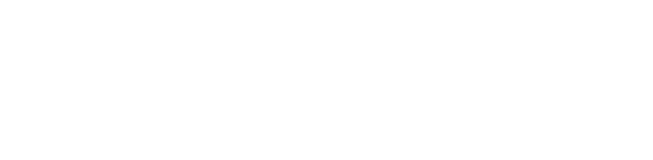
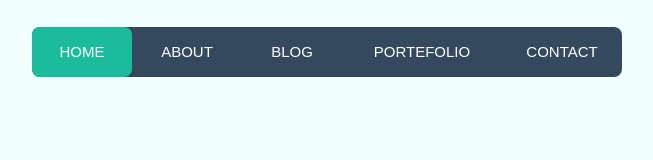
Before and after one commit to nobaross/Nobert_Wede, a plain HTML site: page index.html in a window 1280 px wide. Shown: the whole page, without its empty margins (313-966 px from the left). Drawn offline with Linux system fonts and the light colour scheme.

Commit message:
message345

```diff
--- a/index.html
+++ b/index.html
@@ -6,7 +6,15 @@
     <head>
         <link rel="stylesheet" href="styles.css">
     </head>
-    <body>
+    <body class="body">
+        <nav>
+            <a href="#">Home</a>
+            <a href="#">About</a>
+            <a href="#">Blog</a>
+            <a href="#">Portefolio</a>
+            <a href="#">Contact</a>
+            <div class="animation start-home"></div>
+        </nav>
 
     </body>
 </html>
--- a/styles.css
+++ b/styles.css
@@ -1,3 +1,103 @@
 .body{
     background-color:azure;
 }
+nav {
+	margin: 27px auto 0;
+
+	position: relative;
+	width: 590px;
+	height: 50px;
+	background-color: #34495e;
+	border-radius: 8px;
+	font-size: 0;
+}
+nav a {
+	line-height: 50px;
+	height: 100%;
+	font-size: 15px;
+	display: inline-block;
+	position: relative;
+	z-index: 1;
+	text-decoration: none;
+	text-transform: uppercase;
+	text-align: center;
+	color: white;
+	cursor: pointer;
+}
+nav .animation {
+	position: absolute;
+	height: 100%;
+	top: 0;
+	z-index: 0;
+	transition: all .5s ease 0s;
+	border-radius: 8px;
+}
+a:nth-child(1) {
+	width: 100px;
+}
+a:nth-child(2) {
+	width: 110px;
+}
+a:nth-child(3) {
+	width: 100px;
+}
+a:nth-child(4) {
+	width: 160px;
+}
+a:nth-child(5) {
+	width: 120px;
+}
+nav .start-home, a:nth-child(1):hover~.animation {
+	width: 100px;
+	left: 0;
+	background-color: #1abc9c;
+}
+nav .start-about, a:nth-child(2):hover~.animation {
+	width: 110px;
+	left: 100px;
+	background-color: #e74c3c;
+}
+nav .start-blog, a:nth-child(3):hover~.animation {
+	width: 100px;
+	left: 210px;
+	background-color: #3498db;
+}
+nav .start-portefolio, a:nth-child(4):hover~.animation {
+	width: 160px;
+	left: 310px;
+	background-color: #9b59b6;
+}
+nav .start-contact, a:nth-child(5):hover~.animation {
+	width: 120px;
+	left: 470px;
+	background-color: #e67e22;
+}
+
+body {
+	font-size: 12px;
+	font-family: sans-serif;
+	background: #2c3e50;
+}
+h1 {
+	text-align: center;
+	margin: 40px 0 40px;
+	text-align: center;
+	font-size: 30px;
+	color: #ecf0f1;
+	text-shadow: 2px 2px 4px #000000;
+	font-family: 'Cherry Swash', cursive;
+}
+
+p {
+    position: absolute;
+    bottom: 20px;
+    width: 100%;
+    text-align: center;
+    color: #ecf0f1;
+    font-family: 'Cherry Swash',cursive;
+    font-size: 16px;
+}
+
+span {
+    color: #2BD6B4;
+}
```
